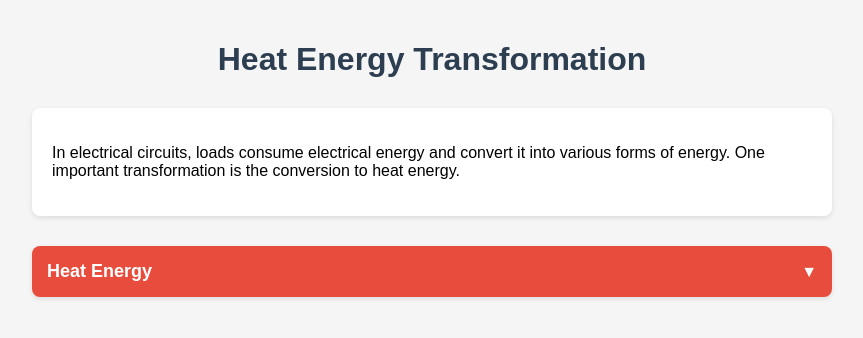
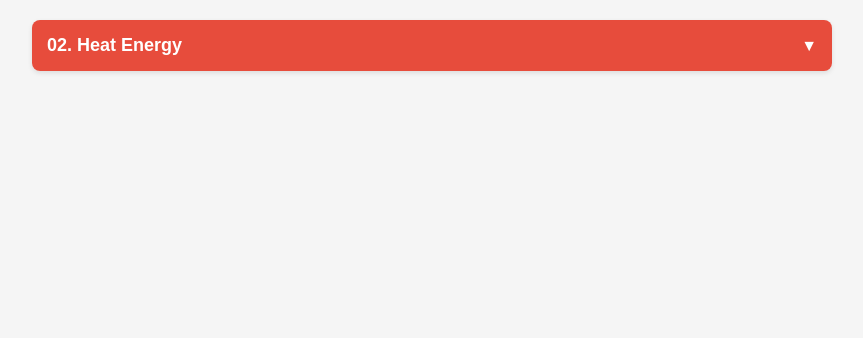
Before and after one commit to Eduvators/HeatEnergy, a plain HTML site: page index.html in a window 1280 px wide. Shown: the whole page, without its empty margins (208-1071 px from the left). Drawn offline with Linux system fonts and the light colour scheme.

Commit message:
Update index.html

```diff
--- a/index.html
+++ b/index.html
@@ -11,18 +11,6 @@
             margin: 0 auto;
             padding: 20px;
             background-color: #f5f5f5;
-        }
-        h1 {
-            color: #2c3e50;
-            text-align: center;
-            margin-bottom: 30px;
-        }
-        .intro {
-            background-color: #fff;
-            padding: 20px;
-            border-radius: 8px;
-            box-shadow: 0 2px 5px rgba(0,0,0,0.1);
-            margin-bottom: 30px;
         }
         .dropdown {
             margin-bottom: 15px;
@@ -73,15 +61,9 @@
     </style>
 </head>
 <body>
-    <h1>Heat Energy Transformation</h1>
-
-    <div class="intro">
-        <p>In electrical circuits, loads consume electrical energy and convert it into various forms of energy. One important transformation is the conversion to heat energy.</p>
-    </div>
-
     <div class="dropdown">
         <div class="dropdown-header">
-            <h3>Heat Energy</h3>
+            <h3>02. Heat Energy</h3>
             <span class="arrow">▼</span>
         </div>
         <div class="dropdown-content">
```
